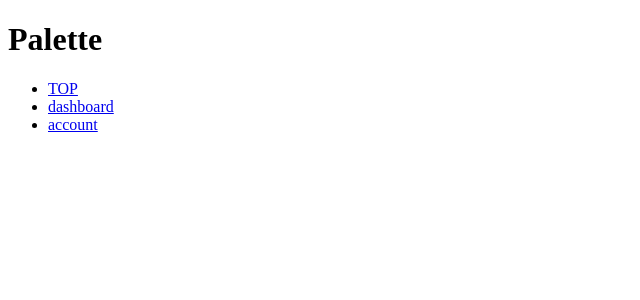
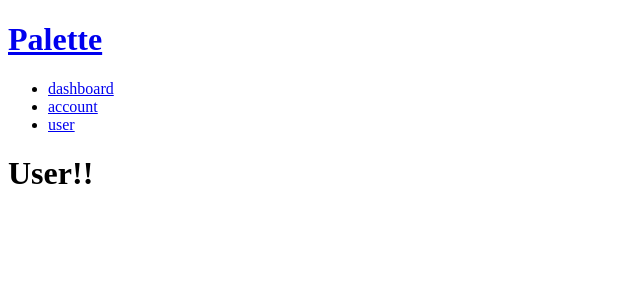
Before and after one commit to yutasuzuki/react-router-express, a React app: page /admin/user in a window 1280 px wide. Shown: the top 300 px of the page, without its empty margins (0-640 px from the left). Built offline with nearby package versions, Linux system fonts and the light colour scheme; the HTML template or start-up script is replaced by a standard one.

Commit message:
add component

```diff
--- a/assets/js/admin/components/Header.js
+++ b/assets/js/admin/components/Header.js
@@ -1,5 +1,5 @@
 import React, { Component } from 'react'
-import { Link } from 'react-router'
+import { Link } from 'react-router-dom'
 import axios from 'axios'
 
 class Header extends Component {
@@ -11,7 +11,9 @@ class Header extends Component {
     return (
       <header className={'header'}>
         <div className={'header__inner'}>
-          <h1 className={'header__title'}>Palette</h1>
+          <h1 className={'header__title'}>
+            <Link to="/">Palette</Link>
+          </h1>
         </div>
       </header>
     )
--- a/assets/js/admin/pages/Top.js
+++ b/assets/js/admin/pages/Top.js
@@ -4,11 +4,7 @@ import Header from '../containers/Header'
 
 const Top = () => (
   <div>
-    <div className={'content'}>
-      <div className={'main'}>
-        <h1>TOP!!</h1>
-      </div>
-    </div>
+    <h1>TOP!!</h1>
   </div>
 )
 
--- a/assets/js/admin/pages/User.js
+++ b/assets/js/admin/pages/User.js
@@ -0,0 +1,10 @@
+import React, { Component } from 'react'
+import { Link } from 'react-router-dom'
+
+const User = () => (
+  <div>
+    <h1>User!!</h1>
+  </div>
+)
+
+export default User
--- a/assets/js/admin/router.js
+++ b/assets/js/admin/router.js
@@ -12,6 +12,7 @@ import Header from './containers/Header'
 import Top from './pages/Top'
 import Dashboard from './pages/Dashboard'
 import Account from './pages/Account'
+import User from './pages/User'
 
 const GlobalRouter = () => {
   return (
@@ -19,19 +20,16 @@ const GlobalRouter = () => {
       <Header />
       <nav>
         <ul>
-          <li><Link to="/">TOP</Link></li>
           <li><Link to="/dashboard">dashboard</Link></li>
           <li><Link to="/account">account</Link></li>
+          <li><Link to="/user">user</Link></li>
         </ul>
       </nav>
       <main className={'main'}>
-        <div className={'container'}>
-          <div className={'main'}>
-            <Route exact={true} path="/" component={Top}/>
-            <Route path="/dashboard" component={Dashboard}/>
-            <Route path="/Account" component={Account}/>
-          </div>
-        </div>
+        <Route exact={true} path="/" component={Top}/>
+        <Route path="/dashboard" component={Dashboard}/>
+        <Route path="/Account" component={Account}/>
+        <Route path="/user" component={User}/>
       </main>
     </div>
   )
--- a/assets/sass/admin/layout/_header.scss
+++ b/assets/sass/admin/layout/_header.scss
@@ -1,7 +1,7 @@
 .header {
   width: 100%;
   height: 40px;
-  border-bottom: 1px solid $extra-light-blue-color;
+  background-color: $blue-color;
 
   .header__title {
     float: left;
@@ -12,7 +12,7 @@
     letter-spacing: .075em;
 
     a {
-      color: #4e5067;
+      color: #fff;
     }
   }
 
```
